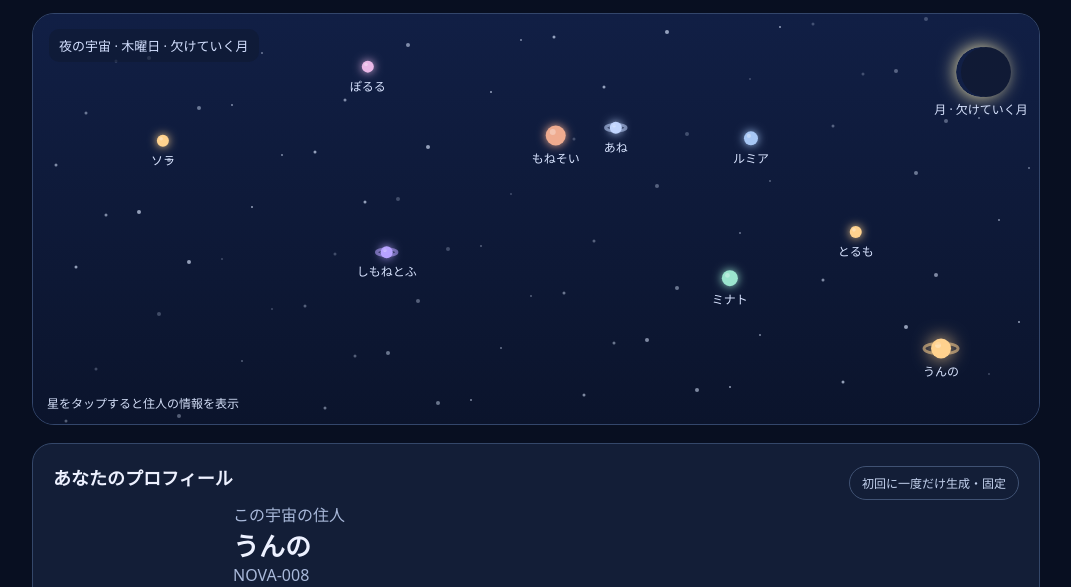
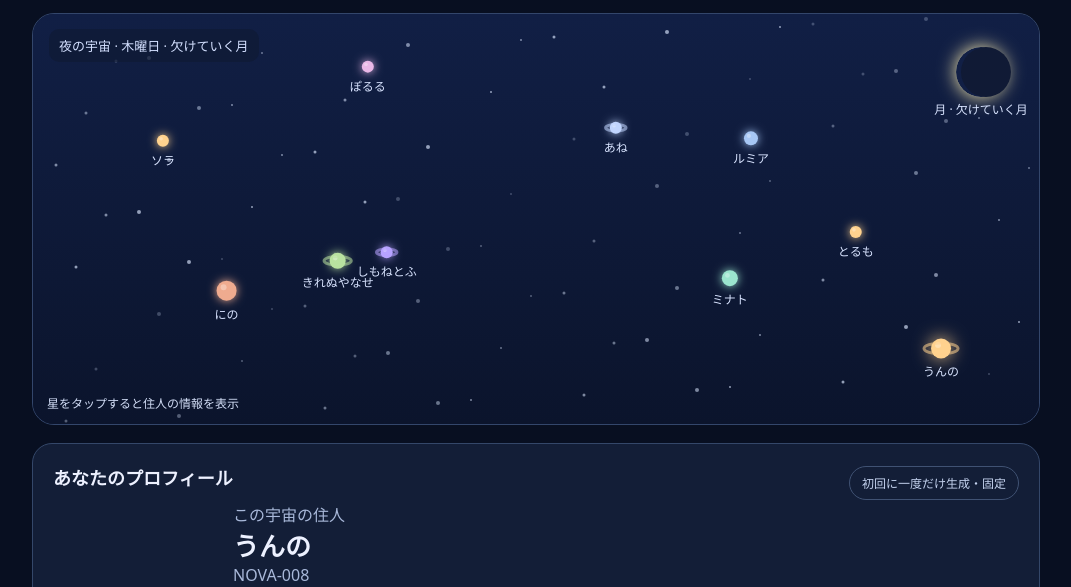
Before and after one commit to messpy/github.io, a plain HTML site: page index.html in a window 1280 px wide. Shown: the part 101-688 px from the top of the page, without its empty margins (104-1175 px from the left). Drawn offline with Linux system fonts and the light colour scheme.

Commit message:
Add more stars per visit

```diff
--- a/index.html
+++ b/index.html
@@ -24,7 +24,7 @@
 function create(){let name='';for(let i=0;i<2+rand(9);i++)name+=pick(kana);return {id:crypto.randomUUID(),name,planet:pick(['NOVA','LUNA','ORBIT','ASTRA','NEBULA','MIRA'])+'-'+String(rand(1000)).padStart(3,'0'),color:pick(colors),personality:pick(personalities),talent:pick(talents),texture:pick(textures),hobby:kanaWord(),favorite:kanaWord(),size:6+rand(5),rings:rand(5)===0,seed:rand(1000000000),born:new Date().toISOString()}}
 let me;try{me=JSON.parse(localStorage.getItem(STORE)||'null')}catch(e){}if(!me||!me.id||!/^[ぁ-ゖ]{2,10}$/.test(me.name)){me=create();try{localStorage.setItem(STORE,JSON.stringify(me))}catch(e){}}
 const fake=[{name:'ルミア',planet:'NOVA-042',color:'#a7c7f5',size:7,texture:'光る斑点',seed:53,born:'2026-10-01T00:00:00Z'},{name:'ぽるる',planet:'LUNA-008',color:'#eab8e7',size:6,texture:'雲の模様',seed:91,born:'2026-10-01T00:00:00Z'},{name:'ミナト',planet:'MIRA-221',color:'#9be5ce',size:8,texture:'縞模様',seed:143,born:'2026-10-01T00:00:00Z'},{name:'ソラ',planet:'ORBIT-777',color:'#ffd28e',size:6,texture:'結晶模様',seed:207,born:'2026-10-01T00:00:00Z'}];
-function localVisitors(){let data;try{data=JSON.parse(localStorage.getItem(STAR_STORE)||'null')}catch(e){}if(!data||!Array.isArray(data.stars))data={stars:[],lastVisit:''};while(data.stars.length<3)data.stars.push(create());const today=new Date().toISOString().slice(0,10);if(data.lastVisit!==today&&data.stars.length<30){data.stars.push(create());data.lastVisit=today}try{localStorage.setItem(STAR_STORE,JSON.stringify(data))}catch(e){}return data.stars}
+function localVisitors(){let data;try{data=JSON.parse(localStorage.getItem(STAR_STORE)||'null')}catch(e){}if(!data||!Array.isArray(data.stars))data={stars:[]};while(data.stars.length<3)data.stars.push(create());let newSession=false;try{newSession=!sessionStorage.getItem('kenny-universe-session-v1');if(newSession)sessionStorage.setItem('kenny-universe-session-v1','1')}catch(e){newSession=true}if(newSession){for(let i=0;i<2+rand(3)&&data.stars.length<30;i++)data.stars.push(create())}try{localStorage.setItem(STAR_STORE,JSON.stringify(data))}catch(e){}return data.stars}
 const canvas=document.querySelector('#sky'),ctx=canvas.getContext('2d');let stars=[{...me,self:true},...fake,...localVisitors()],points=[];
 function starSize(s,now=new Date()){return s.size+Math.floor(Math.max(0,(now-new Date(s.born||now))/86400000/30.4375))}
 function resize(){const d=devicePixelRatio||1,r=canvas.getBoundingClientRect();canvas.width=r.width*d;canvas.height=r.height*d;ctx.setTransform(d,0,0,d,0,0);const now=new Date(),placed=[];points=stars.map((s,i)=>{const size=starSize(s,now),min= size*2+18;let x,y,ok=false;for(let n=0;n<300&&!ok;n++){const q=Math.abs(Math.sin((s.seed+i*997+n)*12.9898))*43758.5453;x=30+(q-Math.floor(q))*(r.width-60);const q2=Math.abs(Math.sin((s.seed+i*313+n)*78.233))*43758.5453;y=45+(q2-Math.floor(q2))*(r.height-100);ok=placed.every(p=>Math.hypot(p.x-x,p.y-y)>=Math.max(min,p.min))}if(!ok){const col=placed.length%8,row=Math.floor(placed.length/8);x=45+col*Math.max(80,r.width/9);y=65+row*75}const p={s,x,y,min};placed.push(p);return p});draw()}
```
Also changed, not shown: 1 other file.
